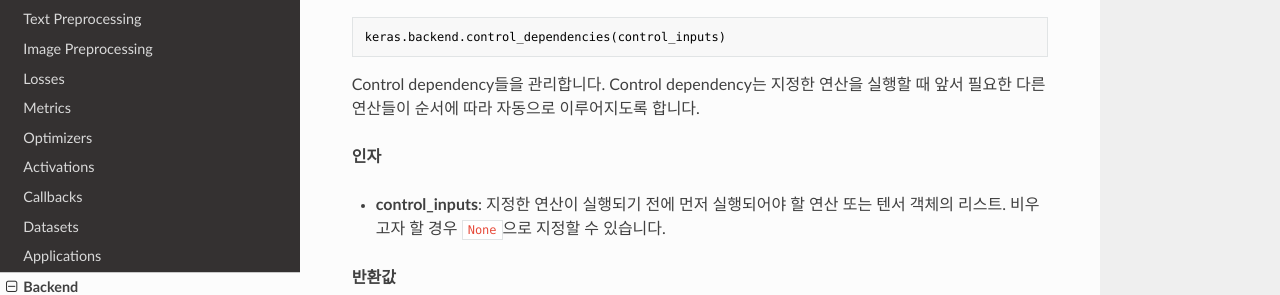
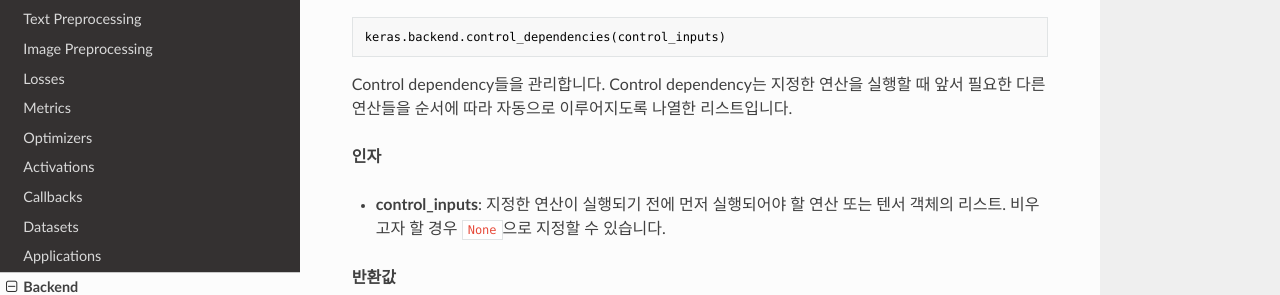
Before and after one commit to keras-team/keras-docs-ko, an MkDocs documentation site: the page built from sources/backend.md, in a window 1280 px wide and 900 px high, scrolled down 84355 px. Shown: the part 183-478 px from the top of the window. Built offline with MkDocs 1.6.1, drawn with Linux system fonts in a browser that asks for light colours; nearby versions of some CDN libraries.

Commit message:
Update backend.md

````diff
--- a/sources/backend.md
+++ b/sources/backend.md
@@ -4130,7 +4130,7 @@ __반환값__
 keras.backend.control_dependencies(control_inputs)
 ```
 
-Control dependency들을 관리합니다. Control dependency는 지정한 연산을 실행할 때 앞서 필요한 다른 연산들이 순서에 따라 자동으로 이루어지도록 합니다.
+Control dependency들을 관리합니다. Control dependency는 지정한 연산을 실행할 때 앞서 필요한 다른 연산들을 순서에 따라 자동으로 이루어지도록 나열한 리스트입니다.
 
 __인자__
 
````
